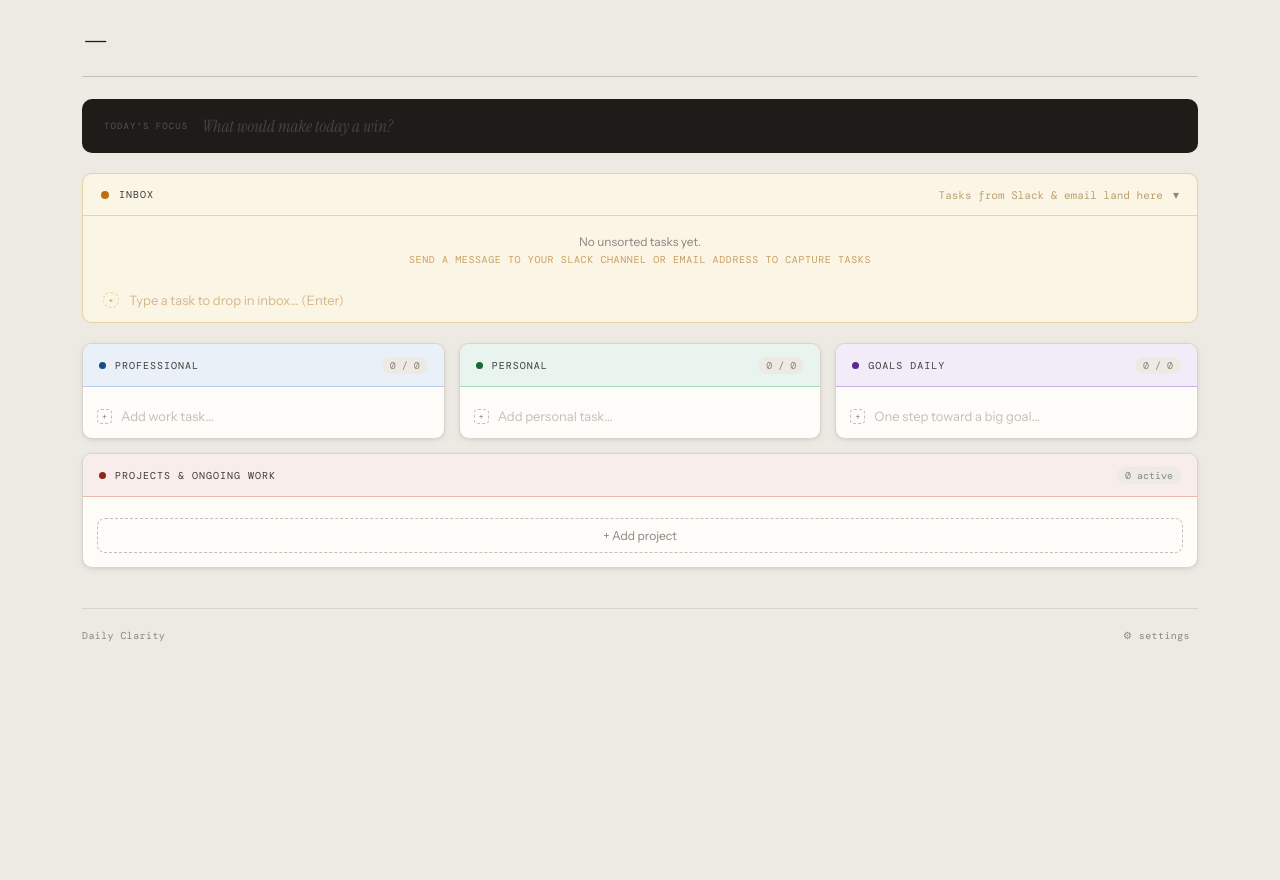
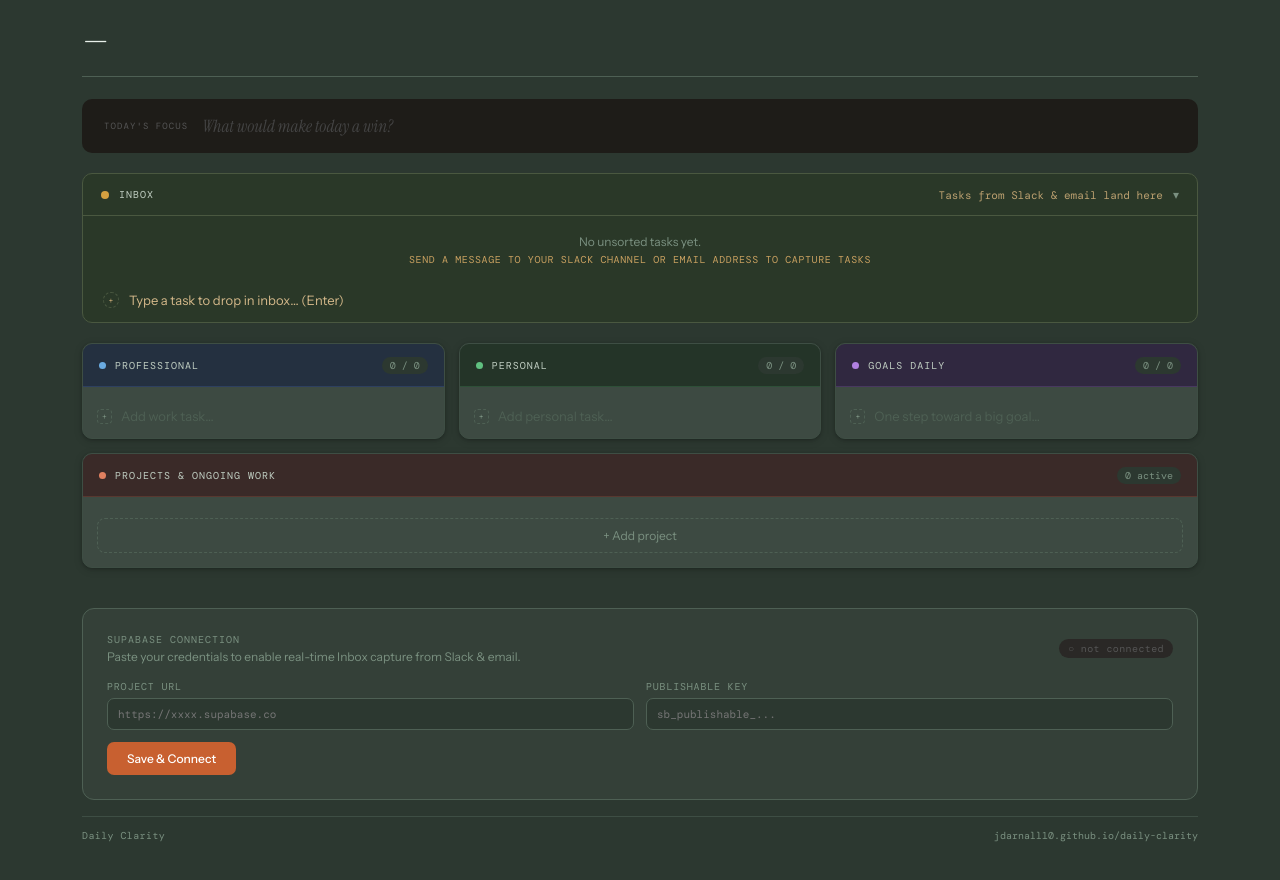
Before and after one commit to Jdarnall10/daily-clarity, a plain HTML site: page index.html in a window 1280 px wide. Shown: the part 60-940 px from the top of the page. Before the commit the page ends 800 px from the top, so only its background shows below. Drawn offline with nearby package versions, Linux system fonts and the light colour scheme; a web font is replaced by a local one.

Commit message:
Update index.html

```diff
--- a/index.html
+++ b/index.html
@@ -8,38 +8,38 @@
 <script src="https://cdn.jsdelivr.net/npm/@supabase/supabase-js@2"></script>
 <style>
 :root {
-  --bg: #EDEAE3;
-  --surface: #F4F1EB;
-  --white: #FDFCF9;
-  --ink: #1E1C18;
-  --ink-2: #3E3C38;
-  --ink-3: #8A8680;
-  --rule: #D8D4CC;
-  --rule-2: #C4BFB6;
+  --bg: #2C3830;
+  --surface: #344038;
+  --white: #3D4A42;
+  --ink: #E8F0EA;
+  --ink-2: #C0CEC2;
+  --ink-3: #7A9080;
+  --rule: #3E4E44;
+  --rule-2: #4E6054;
 
-  --inbox-bg: #FBF5E6;
-  --inbox-dot: #B8720E;
-  --inbox-border: #E8D4A0;
+  --inbox-bg: #2A3828;
+  --inbox-dot: #D4A040;
+  --inbox-border: #4A5840;
 
-  --pro-bg: #EAF0F8;
-  --pro-dot: #1A4A8C;
-  --pro-border: #B8CCEC;
+  --pro-bg: #243040;
+  --pro-dot: #6AAAE0;
+  --pro-border: #2E4060;
 
-  --personal-bg: #EAF4EE;
-  --personal-dot: #1A6635;
-  --personal-border: #A8D8B8;
+  --personal-bg: #243428;
+  --personal-dot: #60C080;
+  --personal-border: #2E5038;
 
-  --goals-bg: #F2ECF8;
-  --goals-dot: #5A2A8C;
-  --goals-border: #CCB0E8;
+  --goals-bg: #302840;
+  --goals-dot: #B080E0;
+  --goals-border: #483860;
 
-  --projects-bg: #F8EDEA;
-  --projects-dot: #8C2A1A;
-  --projects-border: #E8B8A8;
+  --projects-bg: #3A2A28;
+  --projects-dot: #E08060;
+  --projects-border: #583830;
 
-  --accent: #B84C1C;
-  --shadow-sm: 0 1px 3px rgba(28,26,22,.07), 0 2px 8px rgba(28,26,22,.05);
-  --shadow-md: 0 2px 8px rgba(28,26,22,.10), 0 8px 24px rgba(28,26,22,.07);
+  --accent: #C86030;
+  --shadow-sm: 0 1px 3px rgba(0,0,0,.2), 0 2px 8px rgba(0,0,0,.15);
+  --shadow-md: 0 2px 8px rgba(0,0,0,.25), 0 8px 24px rgba(0,0,0,.2);
   --r: 10px;
 }
 
@@ -424,32 +424,6 @@ body { font-family: 'Instrument Sans', sans-serif; background: var(--bg); color:
   </div>
 </nav>
 
-<!-- CONFIG MODAL -->
-<div class="overlay" id="config-overlay" style="display:none">
-  <div class="modal">
-    <button class="modal-close" onclick="closeOverlay('config-overlay')">×</button>
-    <h2>Connect Supabase</h2>
-    <p class="modal-sub">Paste your Supabase project URL and anon key. These are saved locally in your browser — never sent anywhere else.</p>
-    <div class="field">
-      <label>Supabase Project URL</label>
-      <input id="cfg-url" placeholder="https://xxxxxxxxxxxx.supabase.co" />
-      <div class="field-hint">Settings → API → Project URL</div>
-    </div>
-    <div class="field">
-      <label>Supabase Publishable Key</label>
-      <input id="cfg-key" placeholder="sb_publishable_..." />
-      <div class="field-hint">Settings → API Keys → Publishable key</div>
-    </div>
-    <div class="field">
-      <label>Zapier Webhook URL <span style="color:var(--rule-2)">(optional — paste after you create it)</span></label>
-      <input id="cfg-webhook" placeholder="https://hooks.zapier.com/hooks/catch/..." />
-      <div class="field-hint">From your Zapier "Catch Hook" trigger step</div>
-    </div>
-    <button class="btn btn-accent" style="width:100%;justify-content:center;padding:10px" onclick="saveConfig()">Save &amp; connect</button>
-    <button class="modal-cancel" onclick="closeOverlay('config-overlay')">Cancel</button>
-  </div>
-</div>
-
 <!-- SEND MODAL -->
 <div class="overlay" id="send-overlay" style="display:none">
   <div class="modal">
@@ -572,10 +546,32 @@ body { font-family: 'Instrument Sans', sans-serif; background: var(--bg); color:
       </div>
     </div>
   </div>
-  <!-- FOOTER -->
-  <div style="margin-top:40px;padding-top:16px;border-top:1px solid var(--rule);display:flex;align-items:center;justify-content:space-between;">
+  <!-- INLINE CONFIG -->
+  <div id="config-section" style="margin-top:40px;padding:24px;background:var(--surface);border-radius:12px;border:1px solid var(--rule-2);">
+    <div style="display:flex;align-items:center;justify-content:space-between;margin-bottom:16px;">
+      <div>
+        <div style="font-family:'DM Mono',monospace;font-size:10px;letter-spacing:.1em;text-transform:uppercase;color:var(--ink-3);margin-bottom:3px;">Supabase Connection</div>
+        <div style="font-size:12px;color:var(--ink-3);">Paste your credentials to enable real-time Inbox capture from Slack &amp; email.</div>
+      </div>
+      <span class="conn-pill disconnected" id="conn-pill-2">○ not connected</span>
+    </div>
+    <div style="display:grid;grid-template-columns:1fr 1fr;gap:12px;margin-bottom:12px;">
+      <div>
+        <label style="display:block;font-family:'DM Mono',monospace;font-size:10px;letter-spacing:.08em;text-transform:uppercase;color:var(--ink-3);margin-bottom:5px;">Project URL</label>
+        <input id="cfg-url" placeholder="https://xxxx.supabase.co" style="width:100%;padding:8px 10px;border:1.5px solid var(--rule-2);border-radius:7px;font-family:'DM Mono',monospace;font-size:11px;background:var(--bg);color:var(--ink);outline:none;" />
+      </div>
+      <div>
+        <label style="display:block;font-family:'DM Mono',monospace;font-size:10px;letter-spacing:.08em;text-transform:uppercase;color:var(--ink-3);margin-bottom:5px;">Publishable Key</label>
+        <input id="cfg-key" placeholder="sb_publishable_..." style="width:100%;padding:8px 10px;border:1.5px solid var(--rule-2);border-radius:7px;font-family:'DM Mono',monospace;font-size:11px;background:var(--bg);color:var(--ink);outline:none;" />
+      </div>
+    </div>
+    <button onclick="saveConfig()" style="padding:9px 20px;background:var(--accent);color:white;border:none;border-radius:7px;font-family:'Instrument Sans',sans-serif;font-size:12px;font-weight:500;cursor:pointer;">Save &amp; Connect</button>
+    <span id="config-status" style="margin-left:12px;font-family:'DM Mono',monospace;font-size:11px;color:var(--ink-3);"></span>
+  </div>
+
+  <div style="margin-top:16px;padding-top:12px;border-top:1px solid var(--rule);display:flex;align-items:center;justify-content:space-between;">
     <span style="font-family:'DM Mono',monospace;font-size:10px;color:var(--ink-3);letter-spacing:.04em;">Daily Clarity</span>
-    <button id="settings-btn" style="background:none;border:none;font-family:'DM Mono',monospace;font-size:10px;color:var(--ink-3);cursor:pointer;letter-spacing:.04em;padding:4px 8px;border-radius:5px;transition:all .15s;" onmouseover="this.style.background='var(--rule)';this.style.color='var(--ink)'" onmouseout="this.style.background='none';this.style.color='var(--ink-3)'">⚙ settings</button>
+    <span style="font-family:'DM Mono',monospace;font-size:10px;color:var(--ink-3);">jdarnall10.github.io/daily-clarity</span>
   </div>
 
 </main>
@@ -594,27 +590,37 @@ function loadConfig() {
 }
 
 function saveConfig() {
-  CFG.url     = document.getElementById('cfg-url').value.trim().replace(/\/$/,'');
-  CFG.key     = document.getElementById('cfg-key').value.trim();
-  CFG.webhook = document.getElementById('cfg-webhook').value.trim();
-  if (!CFG.url || !CFG.key) { toast('⚠ Please fill in URL and key'); return; }
+  const urlEl = document.getElementById('cfg-url');
+  const keyEl = document.getElementById('cfg-key');
+  CFG.url = urlEl ? urlEl.value.trim().replace(/\/$/,'') : '';
+  CFG.key = keyEl ? keyEl.value.trim() : '';
+  CFG.webhook = '';
+  if (!CFG.url || !CFG.key) {
+    const st = document.getElementById('config-status');
+    if (st) st.textContent = '⚠ Fill in both fields first';
+    return;
+  }
   localStorage.setItem('dc-config', JSON.stringify(CFG));
-  closeOverlay('config-overlay');
+  const st = document.getElementById('config-status');
+  if (st) st.textContent = 'Saved — connecting…';
   initSupabase();
 }
 
 function openConfig() {
-  document.getElementById('cfg-url').value     = CFG.url;
-  document.getElementById('cfg-key').value     = CFG.key;
-  document.getElementById('cfg-webhook').value = CFG.webhook;
-  document.getElementById('config-overlay').classList.add('open');
+  // scroll to inline config section
+  const el = document.getElementById('config-section');
+  if (el) el.scrollIntoView({ behavior: 'smooth', block: 'center' });
 }
 
 // ─── SUPABASE ───
 function setPill(state, label) {
-  const p = document.getElementById('conn-pill');
-  p.className = `conn-pill ${state}`;
-  p.textContent = label;
+  ['conn-pill','conn-pill-2'].forEach(id => {
+    const p = document.getElementById(id);
+    if (p) { p.className = `conn-pill ${state}`; p.textContent = label; }
+  });
+  const st = document.getElementById('config-status');
+  if (state === 'connected' && st) st.textContent = '✓ Connected';
+  if (state === 'error' && st) st.textContent = '✕ Check your URL and key';
 }
 
 async function initSupabase() {
@@ -626,7 +632,6 @@ async function initSupabase() {
     const { error } = await supabase.from('inbox_tasks').select('id').limit(1);
     if (error) throw error;
     setPill('connected', '● connected');
-    document.querySelector('.btn-warn').textContent = '⚙ Supabase';
     toast('✓ Connected to Supabase');
     await loadInboxFromDB();
     subscribeRealtime();
@@ -1099,10 +1104,17 @@ renderAll();
 wireTaskInputs();
 document.getElementById('focus-input').value = S.focus || '';
 document.getElementById('focus-input').addEventListener('input', e => { S.focus = e.target.value; save(); });
-const settingsBtn = document.getElementById('settings-btn');
-if (settingsBtn) settingsBtn.addEventListener('click', openConfig);
-if (CFG.url && CFG.key) initSupabase();
-else document.getElementById('inbox-hint').textContent = 'Connect Supabase via ⚙ settings (bottom of page)';
+// populate inline config fields from saved config
+const urlEl = document.getElementById('cfg-url');
+const keyEl = document.getElementById('cfg-key');
+if (urlEl && CFG.url) urlEl.value = CFG.url;
+if (keyEl && CFG.key) keyEl.value = CFG.key;
+if (CFG.url && CFG.key) {
+  initSupabase();
+} else {
+  const hint = document.getElementById('inbox-hint');
+  if (hint) hint.textContent = 'Scroll down to connect Supabase and enable capture';
+}
 </script>
 </body>
 </html>
```
